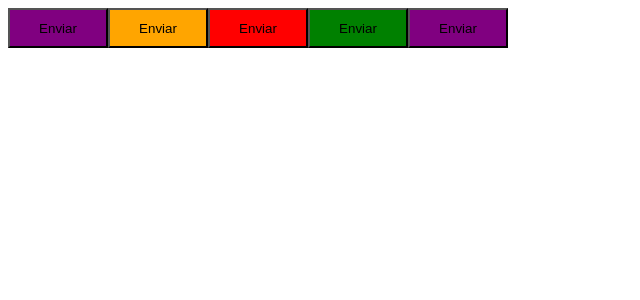
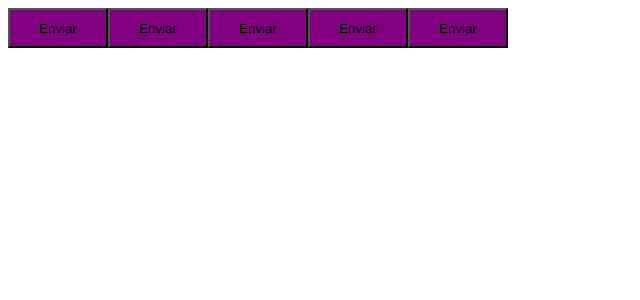
Before and after one commit to israelsanttana/react-pomodoro, a React (Vite) app: page / in a window 1280 px wide. Shown: the top 300 px of the page, without its empty margins (0-640 px from the left). Built offline with nearby package versions, Linux system fonts and the light colour scheme.

Commit message:
feat: adicona thema ao button

```diff
--- a/src/components/button/Button.styles.ts
+++ b/src/components/button/Button.styles.ts
@@ -17,8 +17,10 @@
     width: 100px;
     height: 40px;
 
-    ${props => {
+    background-color: ${props => props.theme.primary}
+
+   /* ${props => {
         return css
             `background-color: ${buttonVariant[props.variant]}`
-    }}
+    }}*/
 `
```
Also changed, not shown: src/App.tsx (+5 -4 lines).
